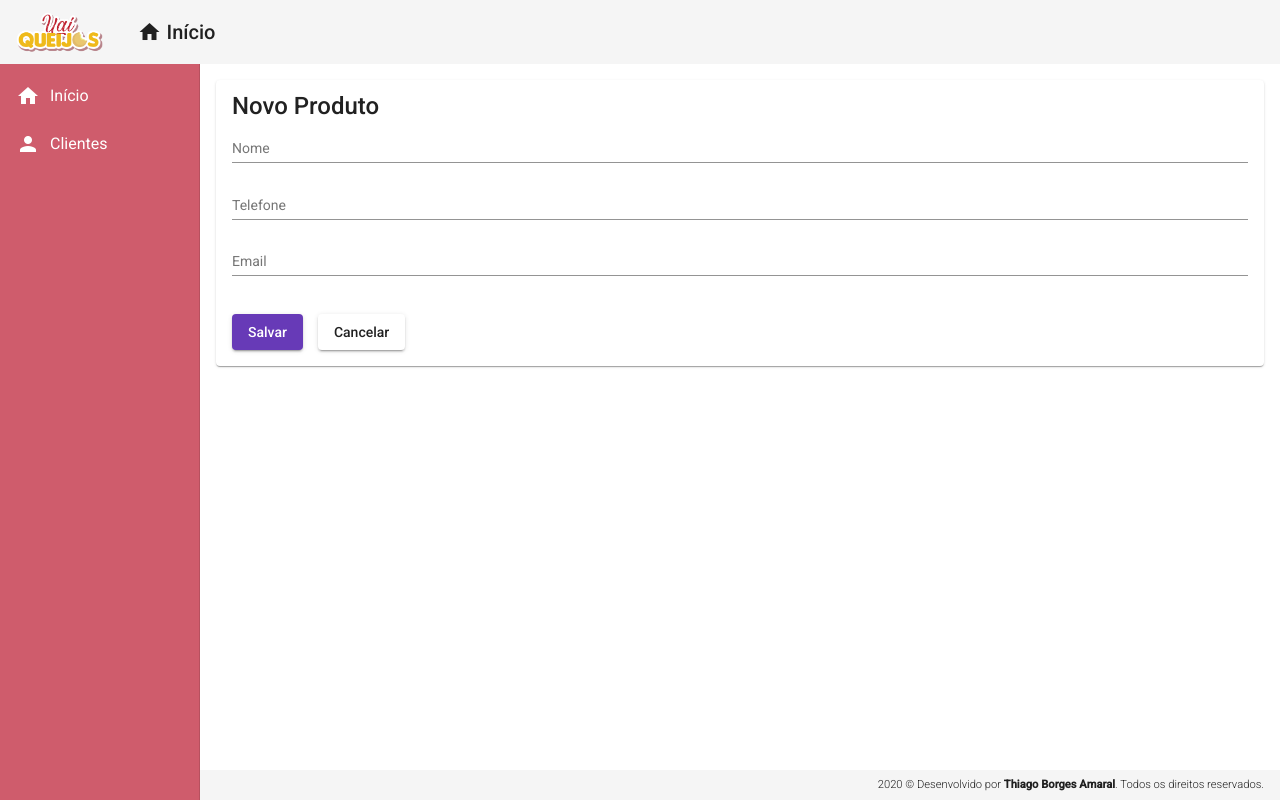
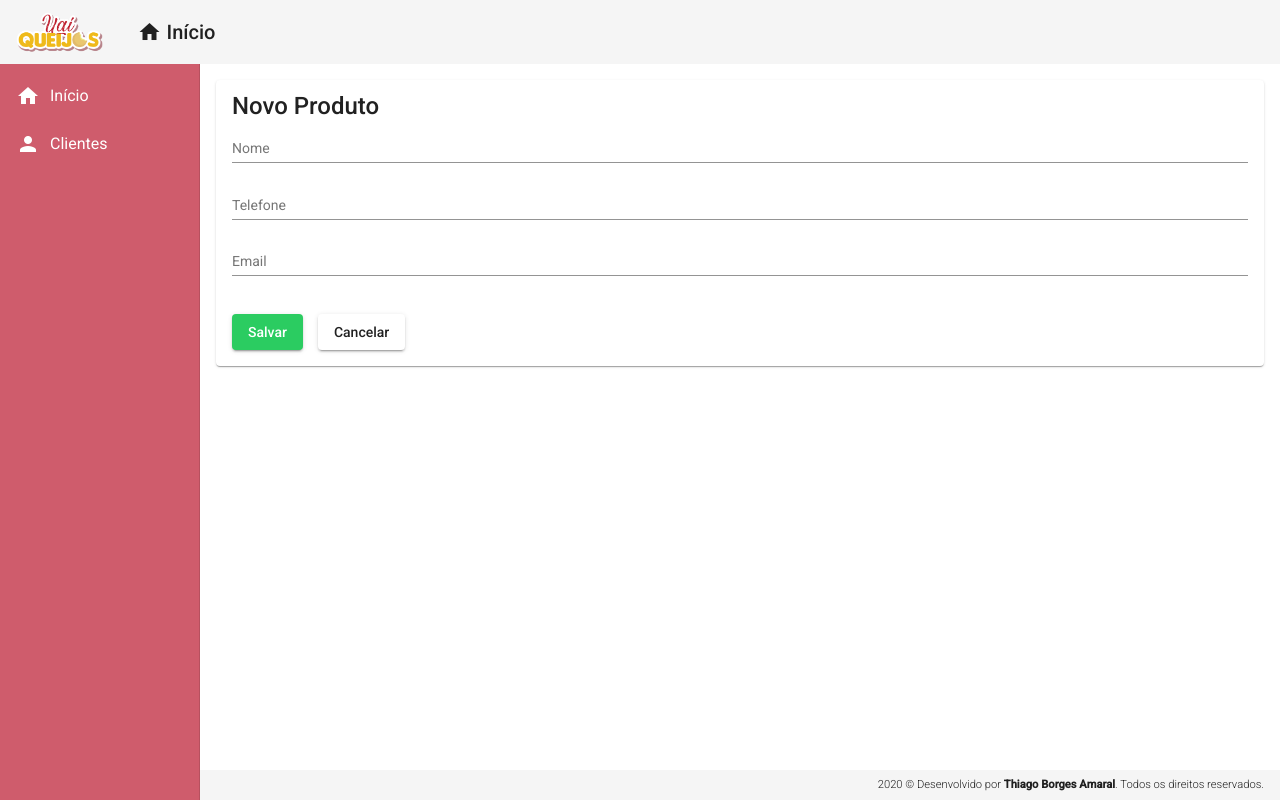
Before and after one commit to tborgesa/Cod3er-Angular9, an Angular app in the folder frontend/: page /client/create in a window 1280 px wide. Built offline with nearby package versions, Linux system fonts and the light colour scheme.

Commit message:
Mudando cor do botão primary

```diff
--- a/frontend/src/app/components/client/client-create/client-create.component.html
+++ b/frontend/src/app/components/client/client-create/client-create.component.html
@@ -13,7 +13,7 @@
             <input matInput placeholder="Email" [(ngModel)]="client.email" name="email">
         </mat-form-field>
     </form>
-    <button mat-raised-button (click)="createClient()" color="primary">
+    <button mat-raised-button (click)="createClient()" class="primary">
         Salvar
     </button>
     <button mat-raised-button (click)="cancel()">
--- a/frontend/src/app/views/client-crud/client-crud.component.html
+++ b/frontend/src/app/views/client-crud/client-crud.component.html
@@ -1,4 +1,4 @@
-<button mat-raised-button (click)="navegateToClientCreate()" color="primary">
+<button mat-raised-button (click)="navegateToClientCreate()" class="primary">
     Novo
 </button>
 <app-client-read></app-client-read>
--- a/frontend/src/styles.css
+++ b/frontend/src/styles.css
@@ -5,3 +5,8 @@ body { margin: 0; font-family: Roboto, "Helvetica Neue", sans-serif; }
 
 .backred {background-color: #cf5c6c;}
 .fontred {color: #cf5c6c;}
+
+.primary {
+    background-color:#2bcc61;
+    color: #FFF;
+}
```
